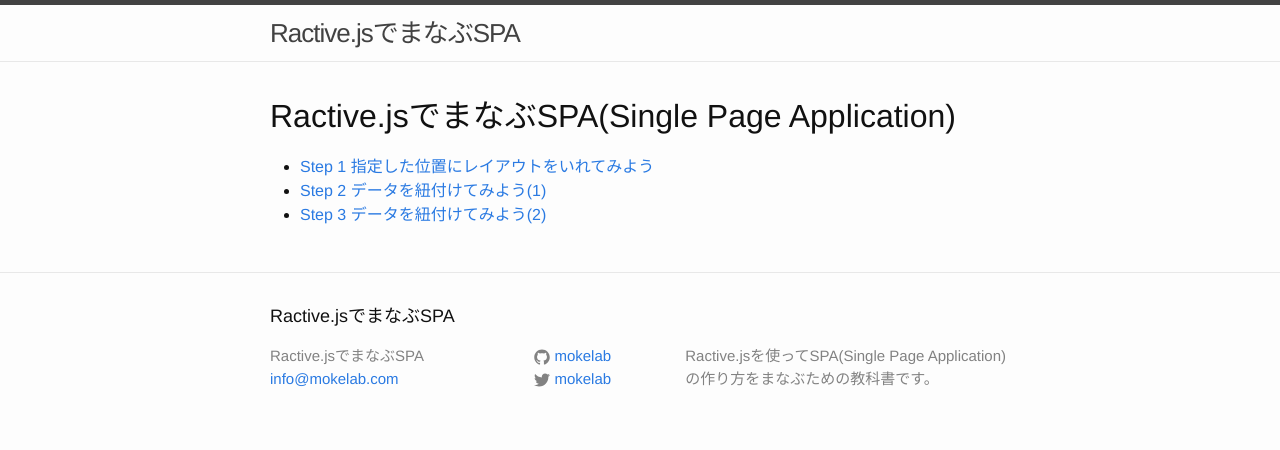
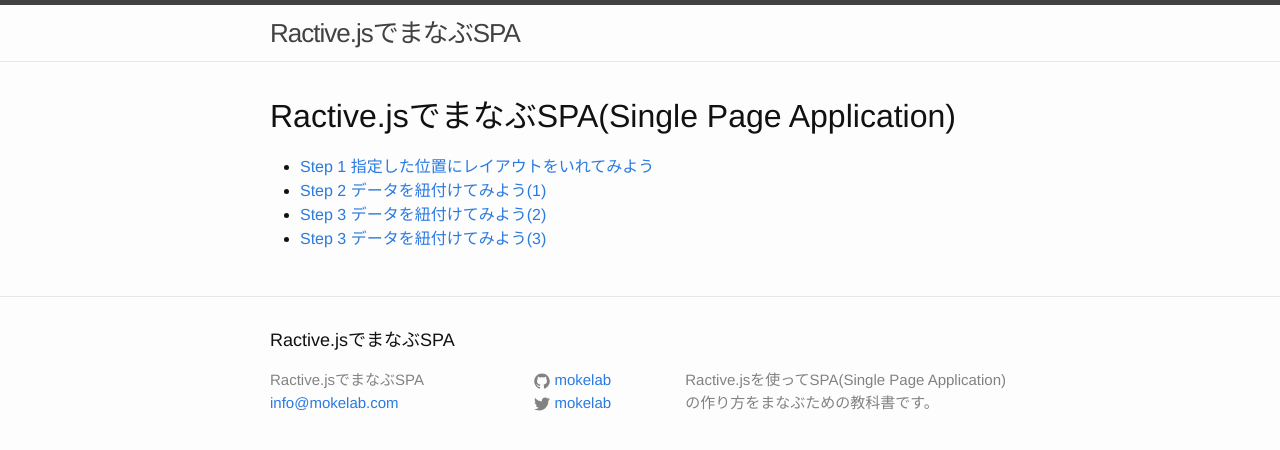
Before and after one commit to mokelab/ractivejs-spa-textbook, a Jekyll site: the page built from index.md, in a window 1280 px wide. Shown: the top 450 px of the page. Built offline with Jekyll 4.4.1, drawn with Linux system fonts in a browser that asks for light colours.

Commit message:
add link

```diff
--- a/index.md
+++ b/index.md
@@ -7,3 +7,4 @@
 - [Step 1 指定した位置にレイアウトをいれてみよう](./step1)
 - [Step 2 データを紐付けてみよう(1)](./step2)
 - [Step 3 データを紐付けてみよう(2)](./step3)
+- [Step 3 データを紐付けてみよう(3)](./step4)
```
